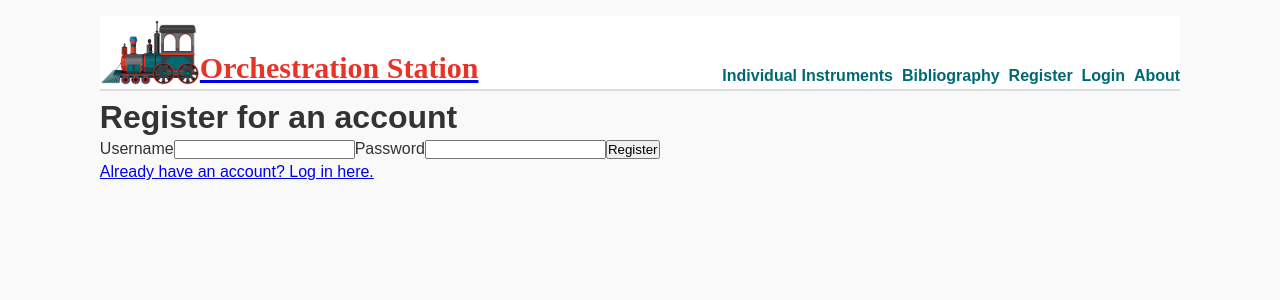
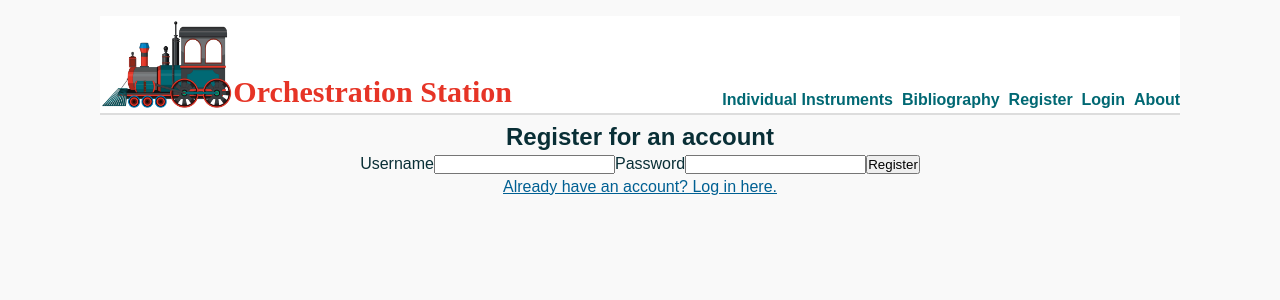
Before and after one commit to Anne-Litherland/OrchestrationStation.Frontend, a React (Vite) app: page /register in a window 1280 px wide. Shown: the top 300 px of the page. Built offline with nearby package versions, Linux system fonts and the light colour scheme; no server answers.

Commit message:
added more css to center page elements and changed title in index.html

```diff
--- a/index.html
+++ b/index.html
@@ -1,9 +1,9 @@
-<!doctype html>
+<!DOCTYPE html>
 <html lang="en">
   <head>
     <meta charset="UTF-8" />
     <meta name="viewport" content="width=device-width, initial-scale=1.0" />
-    <title>Frontend Template</title>
+    <title>Orchestration Station</title>
   </head>
   <body>
     <div id="root"></div>
--- a/src/App.jsx
+++ b/src/App.jsx
@@ -13,9 +13,9 @@ export default function App() {
     <Routes>
       <Route element={<Layout />}>
         <Route index element={<p>Home page</p>} />
-        <Route path="instruments" element={<InstrumentsPage />} />
-        <Route path="account" element={<Account />} />
-        <Route path="instruments/:id" element={<InstrumentsDetail />} />
+        <Route path="/instruments" element={<InstrumentsPage />} />
+        <Route path="/account" element={<Account />} />
+        <Route path="/instruments/:id" element={<InstrumentsDetail />} />
         <Route path="/register" element={<Register />} />
         <Route path="/login" element={<Login />} />
         <Route path="*" element={<Error404 />} />
--- a/src/auth/Login.jsx
+++ b/src/auth/Login.jsx
@@ -23,7 +23,7 @@ export default function Login() {
 
   return (
     <>
-      <h1>Log in to your account</h1>
+      <h2>Log in to your account</h2>
       <form action={onLogin}>
         <label>
           Username
@@ -36,7 +36,9 @@ export default function Login() {
         <button>Login</button>
         {error && <output>{error}</output>}
       </form>
-      <Link to="/register">Need an account? Register here.</Link>
+      <Link to="/register" id="link">
+        Need an account? Register here.
+      </Link>
     </>
   );
 }
--- a/src/auth/Register.jsx
+++ b/src/auth/Register.jsx
@@ -23,7 +23,7 @@ export default function Register() {
 
   return (
     <>
-      <h1>Register for an account</h1>
+      <h2>Register for an account</h2>
       <form action={onRegister}>
         <label>
           Username
@@ -36,7 +36,9 @@ export default function Register() {
         <button>Register</button>
         {error && <output>{error}</output>}
       </form>
-      <Link to="/login">Already have an account? Log in here.</Link>
+      <Link to="/login" id="link">
+        Already have an account? Log in here.
+      </Link>
     </>
   );
 }
--- a/src/index.css
+++ b/src/index.css
@@ -35,10 +35,11 @@ body {
   margin: 0;
   padding: 0;
   background-color: #f9f9f9;
-  color: #333;
+  color: #092f36;
 }
 #brand {
   display: flex;
+  text-decoration: none;
 }
 
 header {
@@ -58,16 +59,22 @@ header h1 {
   font-family: copperplate;
 }
 
-header h1 img {
-  height: 30px;
-  margin-right: 10px;
+header img {
+  height: 10ch;
+  width: 15ch;
 }
 
 nav a:hover {
   cursor: pointer;
   text-decoration: underline;
 }
+
 main {
   display: grid;
+  text-align: center;
   gap: 0.25rem;
 }
+
+#link {
+  color: #006093;
+}
--- a/src/instruments/InstrumentsPage.jsx
+++ b/src/instruments/InstrumentsPage.jsx
@@ -9,7 +9,7 @@ export default function InstrumentsPage() {
       <h1>Catalog</h1>
       <InstrumentsList />
       {token ? (
-        <form action={onSubmit}>
+        <form>
           <label>
             Username
             <input type="text" name="username" />
--- a/src/layout/Navbar.jsx
+++ b/src/layout/Navbar.jsx
@@ -6,11 +6,7 @@ export default function Navbar() {
   return (
     <header id="navbar">
       <NavLink id="brand" to="/instruments">
-        <img
-          src="steam-locomotive-train-vintage-style.png"
-          alt="train logo"
-          width="100px"
-        />
+        <img src="steam-locomotive-train-vintage-style.png" alt="train logo" />
         <h1>Orchestration Station</h1>
       </NavLink>
       <nav>
```
Also changed, not shown: 1 other file (tests, documents, lock files or other folders).
